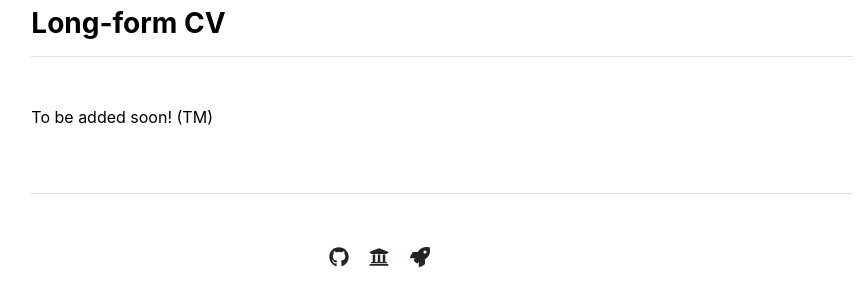
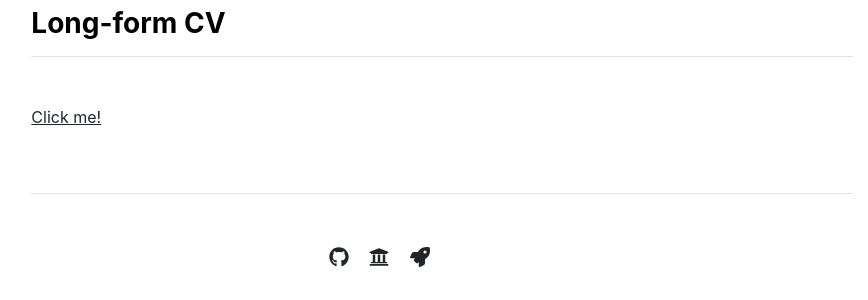
Before and after one commit to Chousti/Chousti.github.io, a Jekyll site: the page built from cv.md, in a window 1280 px wide. Shown: the part 393-693 px from the top of the page, without its empty margins (198-1066 px from the left). Built offline with Jekyll 4.4.1, drawn with Linux system fonts in a browser that asks for light colours.

Commit message:
Adding Long CV

```diff
--- a/_layouts/cv.html
+++ b/_layouts/cv.html
@@ -41,6 +41,6 @@ layout: default
   </div>
   <div>
     <h3 class="fw-bold border-bottom pb-3 mb-5">Long-form CV</h3>
-      <p>To be added soon! (TM)</p>
+    <p><a href="{{ site.github.url }}/CV/Long_Curriculum_Vitae.pdf">Click me!</a></p>
   </div>
 </div>
```
Also changed, not shown: 2 other files.
